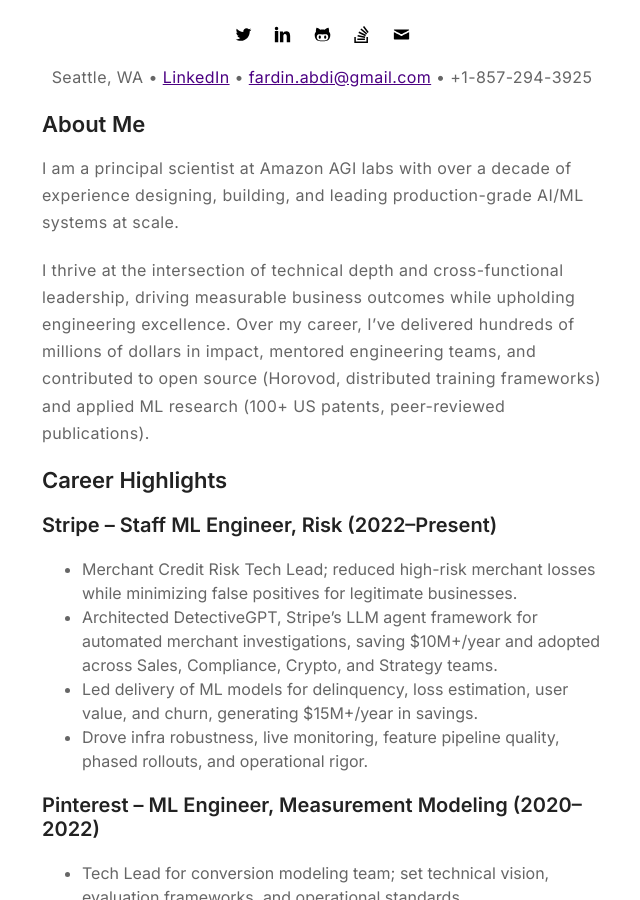
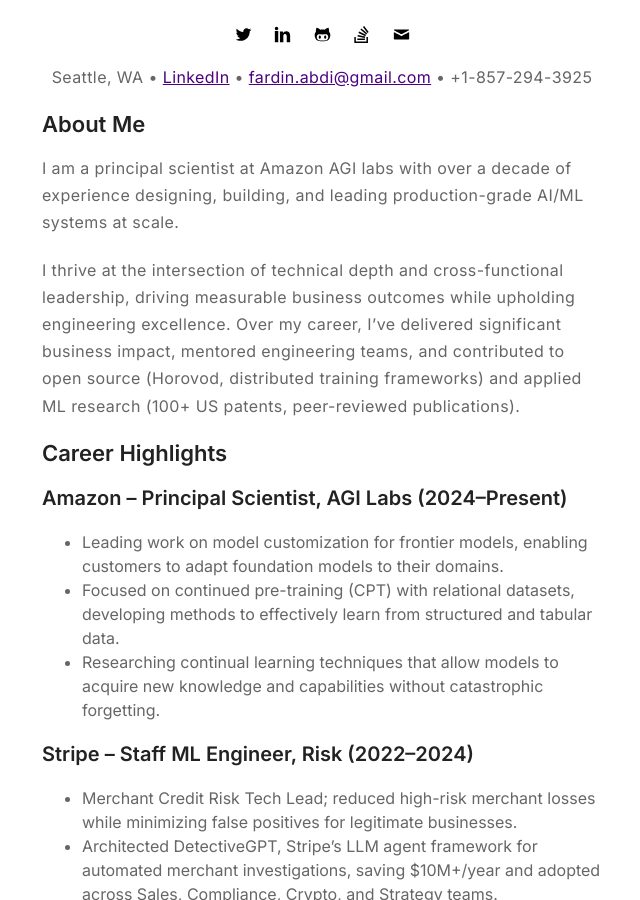
Before and after one commit to abditag2/abditag2.github.io, a Jekyll site: the page built from index.md, in a window 1280 px wide and 900 px high, scrolled down 416 px. Shown: the whole window, without its empty margins (318-958 px from the left). Built offline with Jekyll 4.4.1, drawn with Linux system fonts in a browser that asks for light colours.

Commit message:
Remove dollar impact claim and add Amazon AGI work on model customization
- Drop 'hundreds of millions of dollars' claim from About Me
- Add Amazon AGI Labs section covering model customization, CPT with
  relational datasets, and continual learning
- Close out Stripe dates now that Amazon is the current role

Co-Authored-By: Claude Opus 4.8 <noreply@anthropic.com>
Claude-Session: https://claude.ai/code/session_01CfjUMbLtf65RLhgxCdGXwe

```diff
--- a/index.md
+++ b/index.md
@@ -10,10 +10,15 @@ layout: page
 ## About Me
 I am a principal scientist at Amazon AGI labs with over a decade of experience designing, building, and leading production-grade AI/ML systems at scale.
 
-I thrive at the intersection of technical depth and cross-functional leadership, driving measurable business outcomes while upholding engineering excellence. Over my career, I’ve delivered hundreds of millions of dollars in impact, mentored engineering teams, and contributed to open source (Horovod, distributed training frameworks) and applied ML research (100+ US patents, peer-reviewed publications).
+I thrive at the intersection of technical depth and cross-functional leadership, driving measurable business outcomes while upholding engineering excellence. Over my career, I’ve delivered significant business impact, mentored engineering teams, and contributed to open source (Horovod, distributed training frameworks) and applied ML research (100+ US patents, peer-reviewed publications).
 
 ## Career Highlights
-### Stripe – Staff ML Engineer, Risk (2022–Present)
+### Amazon – Principal Scientist, AGI Labs (2024–Present)
+- Leading work on model customization for frontier models, enabling customers to adapt foundation models to their domains.
+- Focused on continued pre-training (CPT) with relational datasets, developing methods to effectively learn from structured and tabular data.
+- Researching continual learning techniques that allow models to acquire new knowledge and capabilities without catastrophic forgetting.
+
+### Stripe – Staff ML Engineer, Risk (2022–2024)
 - Merchant Credit Risk Tech Lead; reduced high-risk merchant losses while minimizing false positives for legitimate businesses.
 - Architected DetectiveGPT, Stripe’s LLM agent framework for automated merchant investigations, saving $10M+/year and adopted across Sales, Compliance, Crypto, and Strategy teams.
 - Led delivery of ML models for delinquency, loss estimation, user value, and churn, generating $15M+/year in savings.
```
